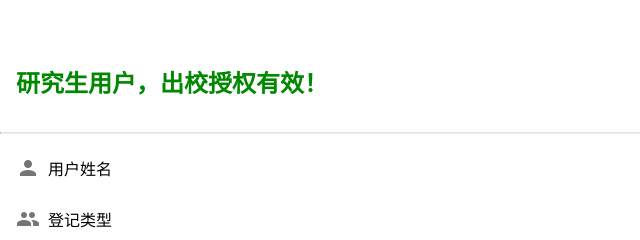
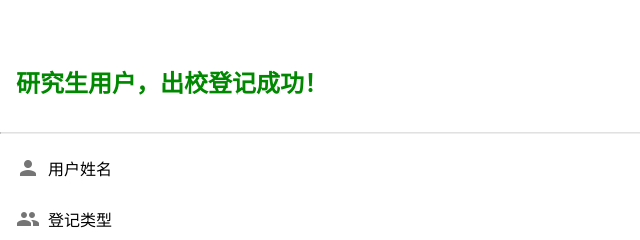
Before and after one commit to MilkDogHeng/MilkDogHeng.github.io, a plain HTML site: page index.html in a window 1280 px wide. Shown: the top 240 px of the page, 0-640 px from the left. Drawn offline with Linux system fonts and the light colour scheme.

Commit message:
Update index.html

```diff
--- a/index.html
+++ b/index.html
@@ -242,7 +242,7 @@
       //   document.getElementById("degree").innerText=`本科生`
       // }
       // else if(yourDegree == "研究生"){
-        document.getElementById("pass-type").innerText="研究生用户，出校授权有效！"
+        document.getElementById("pass-type").innerText="研究生用户，出校登记成功！"
         document.getElementById("degree").innerText=`研究生（硕士）`
         document.getElementById("degree").style.transform="translate(24px,0px)"
     //  }
```
